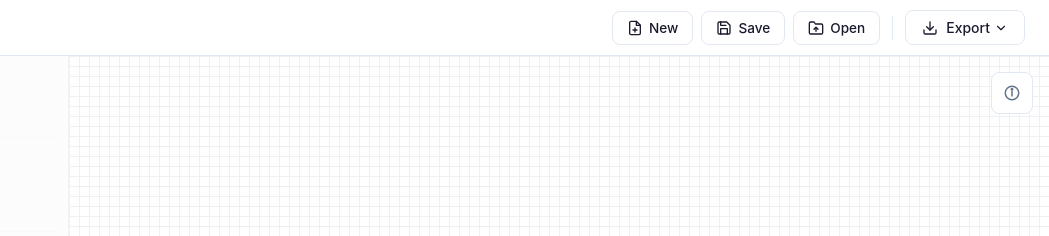
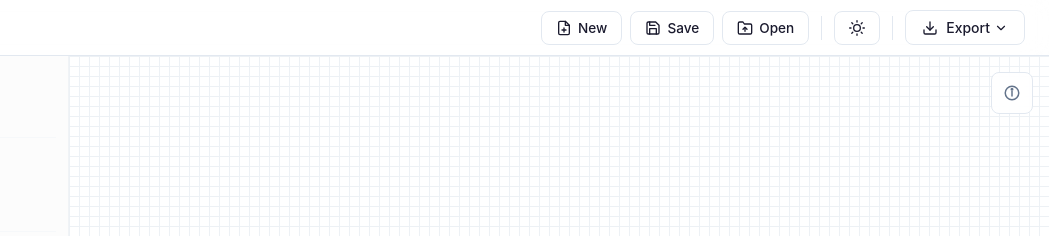
Before and after one commit to shakthydoss/bani, an Electron app: page src/index.html in a window 1200 px wide. Shown: the top 236 px of the page, 151-1200 px from the left. Drawn offline with Linux system fonts and the light colour scheme; no server answers.

Commit message:
Add dark mode with light/dark theme toggle
  - Add [data-theme="dark"] CSS variable overrides in variables.css
  - Parameterize getCytoscapeStyles(isDark) for canvas edge/flash colors
  - Add ThemeManager with localStorage persistence and system preference detection
  - Add sun/moon toggle button to header
  - Add Cmd+Shift+D shortcut in Electron View menu
  - Remove stale auto-layout code that was reverted

```diff
--- a/src/index.html
+++ b/src/index.html
@@ -62,6 +62,27 @@
 
             <!-- Hidden file input for loading -->
             <input type="file" id="fileInput" accept=".bani,.json" style="display: none;">
+
+            <div class="header-divider"></div>
+
+            <button class="header-btn" id="themeToggleBtn" title="Toggle Dark Mode" aria-pressed="false">
+                <!-- Sun icon (shown in light mode) -->
+                <svg class="icon-sun" viewBox="0 0 24 24" fill="none" stroke="currentColor" stroke-width="2" stroke-linecap="round" stroke-linejoin="round">
+                    <circle cx="12" cy="12" r="5"/>
+                    <line x1="12" y1="1" x2="12" y2="3"/>
+                    <line x1="12" y1="21" x2="12" y2="23"/>
+                    <line x1="4.22" y1="4.22" x2="5.64" y2="5.64"/>
+                    <line x1="18.36" y1="18.36" x2="19.78" y2="19.78"/>
+                    <line x1="1" y1="12" x2="3" y2="12"/>
+                    <line x1="21" y1="12" x2="23" y2="12"/>
+                    <line x1="4.22" y1="19.78" x2="5.64" y2="18.36"/>
+                    <line x1="18.36" y1="5.64" x2="19.78" y2="4.22"/>
+                </svg>
+                <!-- Moon icon (shown in dark mode) -->
+                <svg class="icon-moon" viewBox="0 0 24 24" fill="none" stroke="currentColor" stroke-width="2" stroke-linecap="round" stroke-linejoin="round" style="display:none">
+                    <path d="M21 12.79A9 9 0 1 1 11.21 3 7 7 0 0 0 21 12.79z"/>
+                </svg>
+            </button>
 
 <div class="header-divider"></div>
 
--- a/src/js/config/cytoscape-config.js
+++ b/src/js/config/cytoscape-config.js
@@ -9,13 +9,16 @@ import { CYTOSCAPE_CONFIG } from './constants.js';
 /**
  * Get Cytoscape style configuration
  */
-export function getCytoscapeStyles() {
+export function getCytoscapeStyles(isDark = false) {
+    const edgeColor = isDark ? '#e2e8f0' : '#1a1a2e';
+    const flashBg = isDark ? '#1e3a5f' : '#dbeafe';
+
     return [
         {
             selector: 'node',
             style: {
                 // Shape and size
-                'shape': 'round-rectangle',
+                'shape': 'rectangle',
                 'width': 'label',
                 'height': 'label',
                 'padding': 'data(padding)',
@@ -40,8 +43,8 @@ export function getCytoscapeStyles() {
                 'border-color': 'data(borderColor)',
                 'border-style': 'data(borderStyle)',
 
-                // Corner radius
-                'corner-radius': '8px',
+                // Corner radius (square corners)
+                'corner-radius': '0px',
 
                 // Transitions for flash effect
                 'transition-property': 'border-color, border-width, background-color',
@@ -59,9 +62,13 @@ export function getCytoscapeStyles() {
             selector: 'edge',
             style: {
                 'width': 1,
-                'line-color': '#1a1a2e',
+                'line-color': edgeColor,
                 'curve-style': 'taxi',
                 'taxi-direction': 'auto',
+                // Keep orthogonal turns sharp and aligned
+                'taxi-radius': 0,
+                'taxi-padding': 0,
+                'taxi-turn-min-distance': 0,
                 'target-arrow-shape': 'none',
                 'source-arrow-shape': 'none',
                 'transition-property': 'line-color, width',
@@ -73,7 +80,7 @@ export function getCytoscapeStyles() {
             style: {
                 'border-color': '#3b82f6',
                 'border-width': 2.5,
-                'background-color': '#dbeafe'
+                'background-color': flashBg
             }
         },
         {
--- /dev/null
+++ b/src/js/features/theme-manager.js
@@ -0,0 +1,65 @@
+/**
+ * Theme Manager
+ *
+ * Handles light/dark theme toggling with localStorage persistence
+ * and system preference detection on first launch.
+ */
+
+import { getCytoscapeStyles } from '../config/cytoscape-config.js';
+
+export class ThemeManager {
+    constructor(cy) {
+        this.cy = cy;
+        this.isDark = false;
+        this.init();
+    }
+
+    init() {
+        // Determine initial theme: stored preference > system preference
+        const stored = localStorage.getItem('bani-theme');
+        if (stored === 'dark') {
+            this.isDark = true;
+        } else if (stored === 'light') {
+            this.isDark = false;
+        } else {
+            this.isDark = window.matchMedia('(prefers-color-scheme: dark)').matches;
+        }
+
+        this.applyTheme(this.isDark);
+
+        // UI button
+        document.getElementById('themeToggleBtn')?.addEventListener('click', () => this.toggle());
+
+        // Electron menu
+        if (window.electronAPI) {
+            window.electronAPI.onMenuAction((action) => {
+                if (action === 'toggle-dark-mode') this.toggle();
+            });
+        }
+    }
+
+    toggle() {
+        this.isDark = !this.isDark;
+        localStorage.setItem('bani-theme', this.isDark ? 'dark' : 'light');
+        this.applyTheme(this.isDark);
+    }
+
+    applyTheme(isDark) {
+        if (isDark) {
+            document.documentElement.setAttribute('data-theme', 'dark');
+        } else {
+            document.documentElement.removeAttribute('data-theme');
+        }
+
+        // Update Cytoscape canvas styles (CSS variables don't reach the canvas)
+        this.cy.style(getCytoscapeStyles(isDark)).update();
+
+        // Update toggle button icon
+        const btn = document.getElementById('themeToggleBtn');
+        if (btn) {
+            btn.setAttribute('aria-pressed', String(isDark));
+            btn.querySelector('.icon-sun').style.display = isDark ? 'none' : 'block';
+            btn.querySelector('.icon-moon').style.display = isDark ? 'block' : 'none';
+        }
+    }
+}
--- a/src/js/features/zoom-manager.js
+++ b/src/js/features/zoom-manager.js
@@ -69,4 +69,5 @@ export class ZoomManager {
             this.cy.fit(this.cy.elements(), 50);
         }
     }
+
 }
--- a/src/js/main.js
+++ b/src/js/main.js
@@ -17,6 +17,7 @@ import { ModalManager } from './features/modal-manager.js';
 import { FileManager } from './features/file-manager.js';
 import { ExportManager } from './features/export-manager.js';
 import { StatusBarManager } from './features/status-bar-manager.js';
+import { ThemeManager } from './features/theme-manager.js';
 
 /**
  * Application class
@@ -38,6 +39,7 @@ class BaniApp {
         this.fileManager = new FileManager(this.cy, state, this.nodeManager, this.panelManager, this.statusBarManager);
         this.exportManager = new ExportManager(this.cy);
         this.zoomManager = new ZoomManager(this.cy);
+        this.themeManager = new ThemeManager(this.cy);
 
         // Set up event handlers
         this.setupCytoscapeEvents();
@@ -66,7 +68,8 @@ class BaniApp {
             panelManager: this.panelManager,
             fileManager: this.fileManager,
             exportManager: this.exportManager,
-            zoomManager: this.zoomManager
+            zoomManager: this.zoomManager,
+            themeManager: this.themeManager
         };
 
         console.log('✨ Bani initialized successfully!');
--- a/src/styles/variables.css
+++ b/src/styles/variables.css
@@ -39,3 +39,21 @@
     /* Spacing */
     --header-height: 56px;
 }
+
+/* Dark Mode Overrides */
+[data-theme="dark"] {
+    --bg-primary: #111827;
+    --bg-canvas: #1f2937;
+    --bg-header: rgba(17, 24, 39, 0.85);
+    --bg-secondary: #1f2937;
+    --text-primary: #f1f5f9;
+    --text-secondary: #94a3b8;
+    --text-muted: #64748b;
+    --border-subtle: #374151;
+    --border-light: #374151;
+    --border-color: #374151;
+    --shadow-sm: 0 1px 2px rgba(0, 0, 0, 0.4);
+    --shadow-lg: 0 8px 24px rgba(0, 0, 0, 0.6);
+    --node-white: #374151;
+    --border-black: #f1f5f9;
+}
```
Also changed, not shown: electron/menu.js (+8 -0 lines), README.md.
